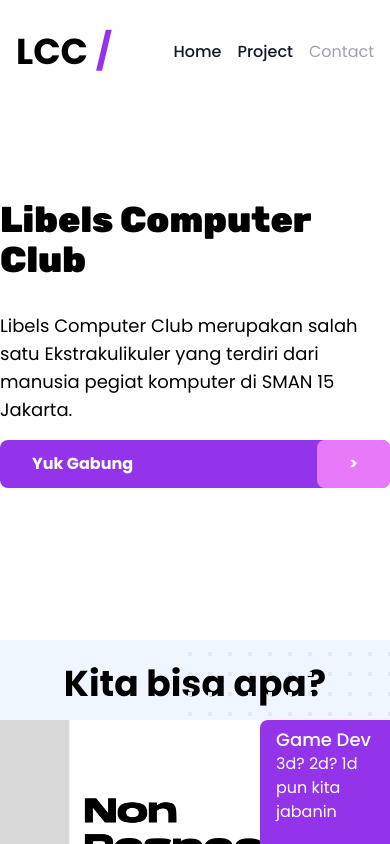
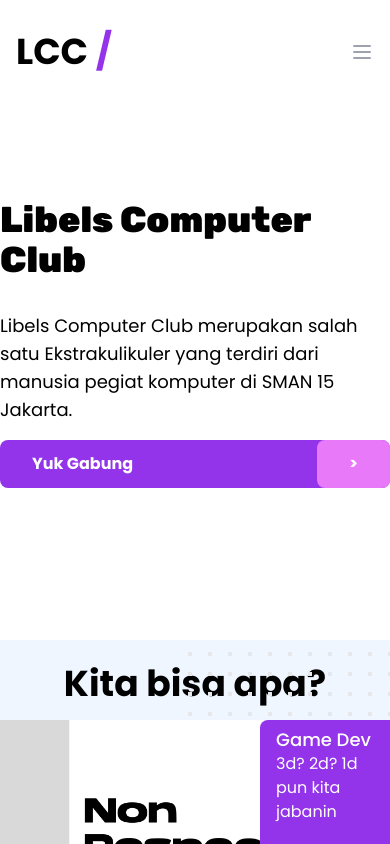
Before and after one commit to Libels/libels.fabianoo.net, a Nuxt app: page / in a window 390 px wide. Shown: the top 844 px of the page. Built offline with nearby package versions, Linux system fonts and the light colour scheme.

Commit message:
add mobile responsive menu

```diff
--- a/components/Navbar.vue
+++ b/components/Navbar.vue
@@ -1,24 +1,57 @@
 <template>
-	<div class="flex space-x-4">
+	<Disclosure as="nav" v-slot="{ open }">
+		<div>
+			<div class="hidden sm:flex space-x-4">
 				<NuxtLink v-for="item in items" :to="item.slug" activeClass="text-gray-900 font-medium"
 					class="transition text-gray-400 hover:text-gray-900">{{
 							item.name
 					}}
 				</NuxtLink>
+
 			</div>
+			<div class="-mr-2 flex items-center sm:hidden">
+				<!-- Mobile menu button -->
+				<DisclosureButton
+					class="inline-flex items-center justify-center p-2 rounded-lg text-gray-400 hover:text-gray-500 hover:bg-gray-100 focus:outline-none focus:ring-2 focus:ring-inset focus:ring-indigo-500">
+					<span class="sr-only">Open main menu</span>
+					<MenuIcon v-if="!open" class="block h-6 w-6" aria-hidden="true" />
+					<XIcon v-else class="block h-6 w-6" aria-hidden="true" />
+				</DisclosureButton>
+			</div>
+		</div>
+		<DisclosurePanel class="bg-white absolute w-full left-0 sm:hidden z-50 pt-6 pb-12">
+			<div class="pt-2 pb-3 space-y-1">
+				<DisclosureButton v-for="item in items" as="div">
+					<NuxtLink :href="item.slug" activeClass="bg-indigo-50 border-indigo-500 text-indigo-700"
+						class="border-transparent text-gray-500 hover:bg-gray-50 hover:border-gray-300 hover:text-gray-700 block pl-3 pr-4 py-2 border-l-4 text-base font-medium">
+						{{ item.name }}</NuxtLink>
+				</DisclosureButton>
+			</div>
+		</DisclosurePanel>
+	</Disclosure>
 </template>
 
 <script>
+import { Disclosure, DisclosureButton, DisclosurePanel, Menu, MenuButton, MenuItem, MenuItems } from '@headlessui/vue'
+import { MenuIcon, XIcon } from '@heroicons/vue/outline'
+
 export default {
+	components: {
+		Disclosure,
+		DisclosureButton,
+		DisclosurePanel,
+		Menu,
+		MenuButton,
+		MenuItem,
+		MenuItems,
+		MenuIcon,
+		XIcon,
+	},
 	data() {
 		return {
 			items: [
 				{
 					name: 'Home',
-					slug: '/'
-				},
-				{
-					name: 'Project',
 					slug: '/'
 				},
 				{
```
Lines whose indentation alone changed are shown as unchanged.
